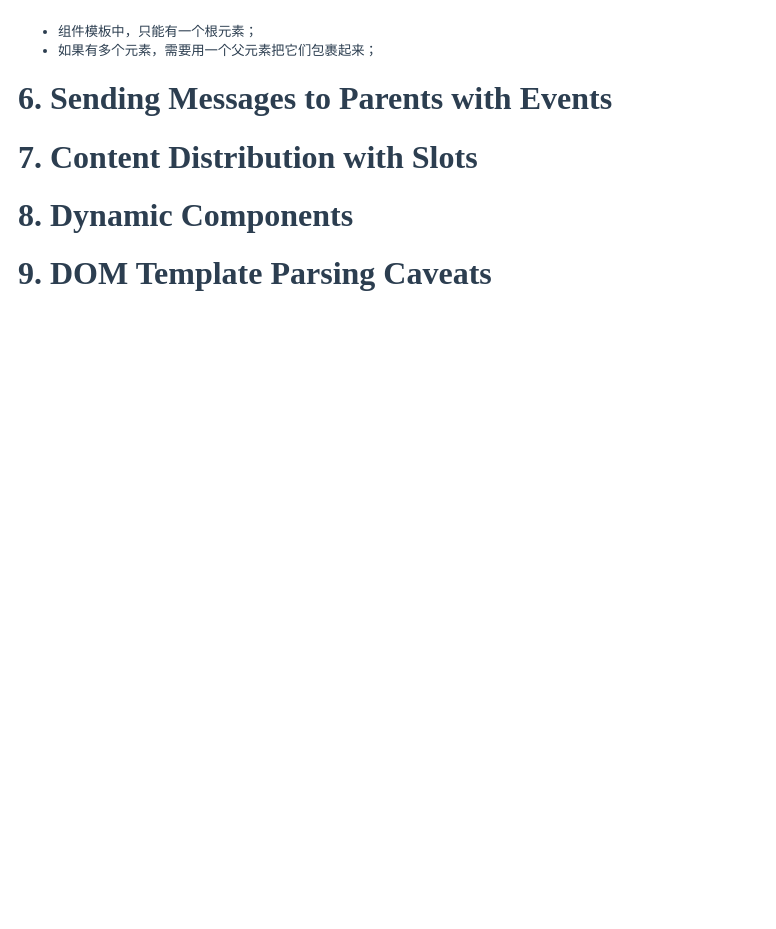
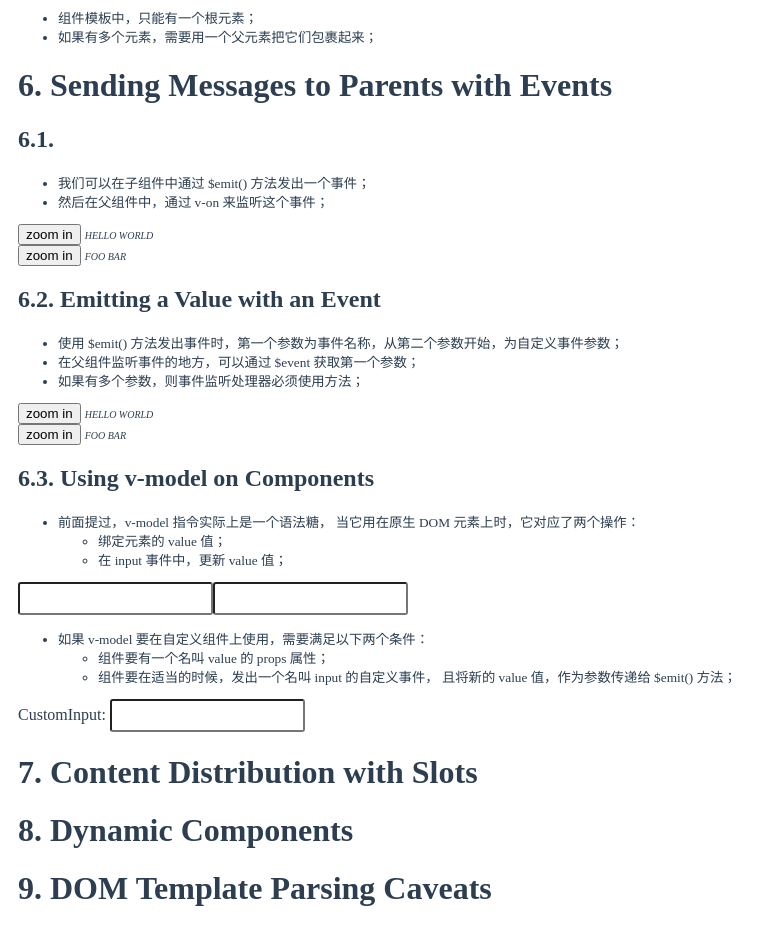
Before and after one commit to luotaoyeah/learning-vue, a Vue app: page /#/guide/component-basic in a window 1280 px wide. Shown: the part 924-1853 px from the top of the page, without its empty margins (0-776 px from the left). Before the commit the page ends 1256 px from the top, so only its background shows below. Built offline with nearby package versions, Linux system fonts and the light colour scheme.

Commit message:
component basic: sending messages to parents with events

```diff
--- a/src/doc/guide/component-basic/component-sending-message-to-parent.vue
+++ b/src/doc/guide/component-basic/component-sending-message-to-parent.vue
@@ -1,12 +1,130 @@
 <template>
   <div>
     <h1>6. Sending Messages to Parents with Events</h1>
+    <h2>6.1.</h2>
+    <small>
+      <ul>
+        <li>我们可以在子组件中通过 $emit() 方法发出一个事件；</li>
+        <li>然后在父组件中，通过 v-on 来监听这个事件；</li>
+      </ul>
+    </small>
+    <post
+      :title="title01"
+      :font-size="fontSize01"
+      @zoom-in="fontSize01++"
+    ></post>
+    <post
+      :title="title02"
+      :font-size="fontSize01"
+      @zoom-in="fontSize01++"
+    ></post>
+    <h2>6.2. Emitting a Value with an Event</h2>
+    <small>
+      <ul>
+        <li>使用 $emit() 方法发出事件时，第一个参数为事件名称，从第二个参数开始，为自定义事件参数；</li>
+        <li>在父组件监听事件的地方，可以通过 $event 获取第一个参数；</li>
+        <li>如果有多个参数，则事件监听处理器必须使用方法；</li>
+      </ul>
+    </small>
+    <post02
+      :title="title01"
+      :font-size="fontSize02"
+      @zoom-in="fontSize02+=$event"
+    ></post02>
+    <post02
+      :title="title02"
+      :font-size="fontSize02"
+      @zoom-in="handleFontSize"
+    ></post02>
+    <h2>6.3. Using v-model on Components</h2>
+    <small>
+      <ul>
+        <li>
+          前面提过，v-model 指令实际上是一个语法糖，
+          当它用在原生 DOM 元素上时，它对应了两个操作：
+          <ul>
+            <li>绑定元素的 value 值；</li>
+            <li>在 input 事件中，更新 value 值；</li>
+          </ul>
+        </li>
+      </ul>
+    </small>
+    <input
+      type="text"
+      v-model="searchText01"
+      style="padding: 7px;border-radius: 3px;"
+    />
+    <input
+      type="text"
+      style="padding: 7px;border-radius: 3px;"
+      v-bind:value="searchText01"
+      v-on:input="searchText01 = $event.target.value"
+    />
+    <small>
+      <ul>
+        <li>
+          如果 v-model 要在自定义组件上使用，需要满足以下两个条件：
+          <ul>
+            <li>组件要有一个名叫 value 的 props 属性；</li>
+            <li>
+              组件要在适当的时候，发出一个名叫 input 的自定义事件，
+              且将新的 value 值，作为参数传递给 $emit() 方法；
+            </li>
+          </ul>
+        </li>
+      </ul>
+    </small>
+    <CustomInput v-model="searchText01"></CustomInput>
   </div>
 </template>
 <script>
+import Vue from "vue";
+
+Vue.component("post", {
+  template: `
+  <div>
+    <button @click="$emit('zoom-in')">zoom in</button>
+    <i :style="{fontSize: fontSize + 'px' }">{{title}}</i>
+</div>
+`,
+  props: ["title", "fontSize"]
+});
+
+Vue.component("post02", {
+  template: `
+  <div>
+    <button @click="$emit('zoom-in', 2, 'tom')">zoom in</button>
+    <i :style="{fontSize: fontSize + 'px' }">{{title}}</i>
+</div>
+`,
+  props: ["title", "fontSize"]
+});
+
+Vue.component("CustomInput", {
+  template: `
+  <div>
+    CustomInput:
+    <input type="text" style="padding: 7px;border-radius: 3px;" :value="value" v-on:input="$emit('input', $event.target.value)">
+</div>
+`,
+  props: ["value"]
+});
+
 export default {
   data() {
-    return {};
+    return {
+      title01: "HELLO WORLD",
+      title02: "FOO BAR",
+      fontSize01: 10,
+      fontSize02: 10,
+      searchText01: ""
+    };
+  },
+  methods: {
+    handleFontSize(fontSizeOffset, message) {
+      this.fontSize02 += fontSizeOffset;
+      this.title02 += message;
+    }
   }
 };
 </script>
```
